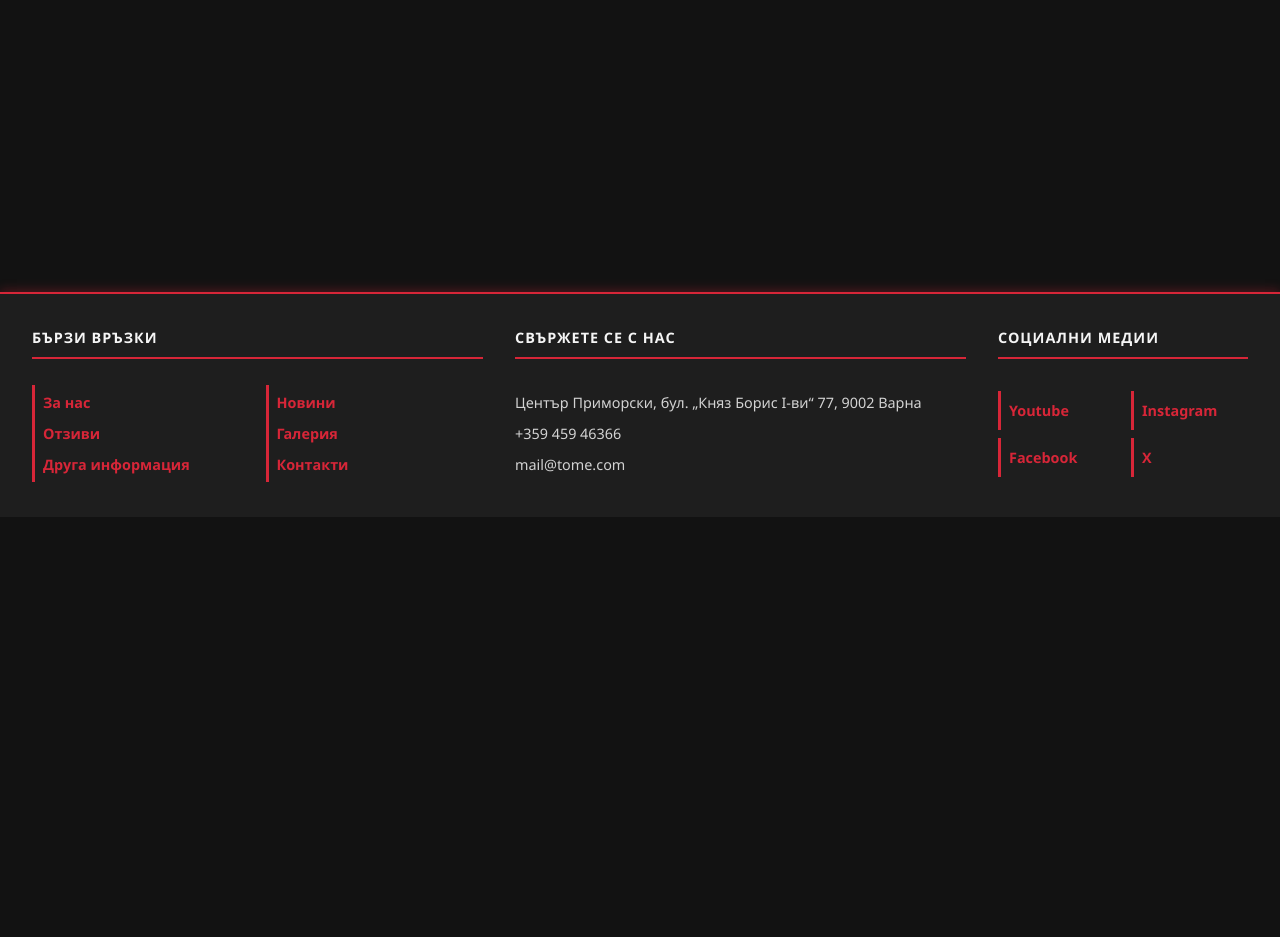
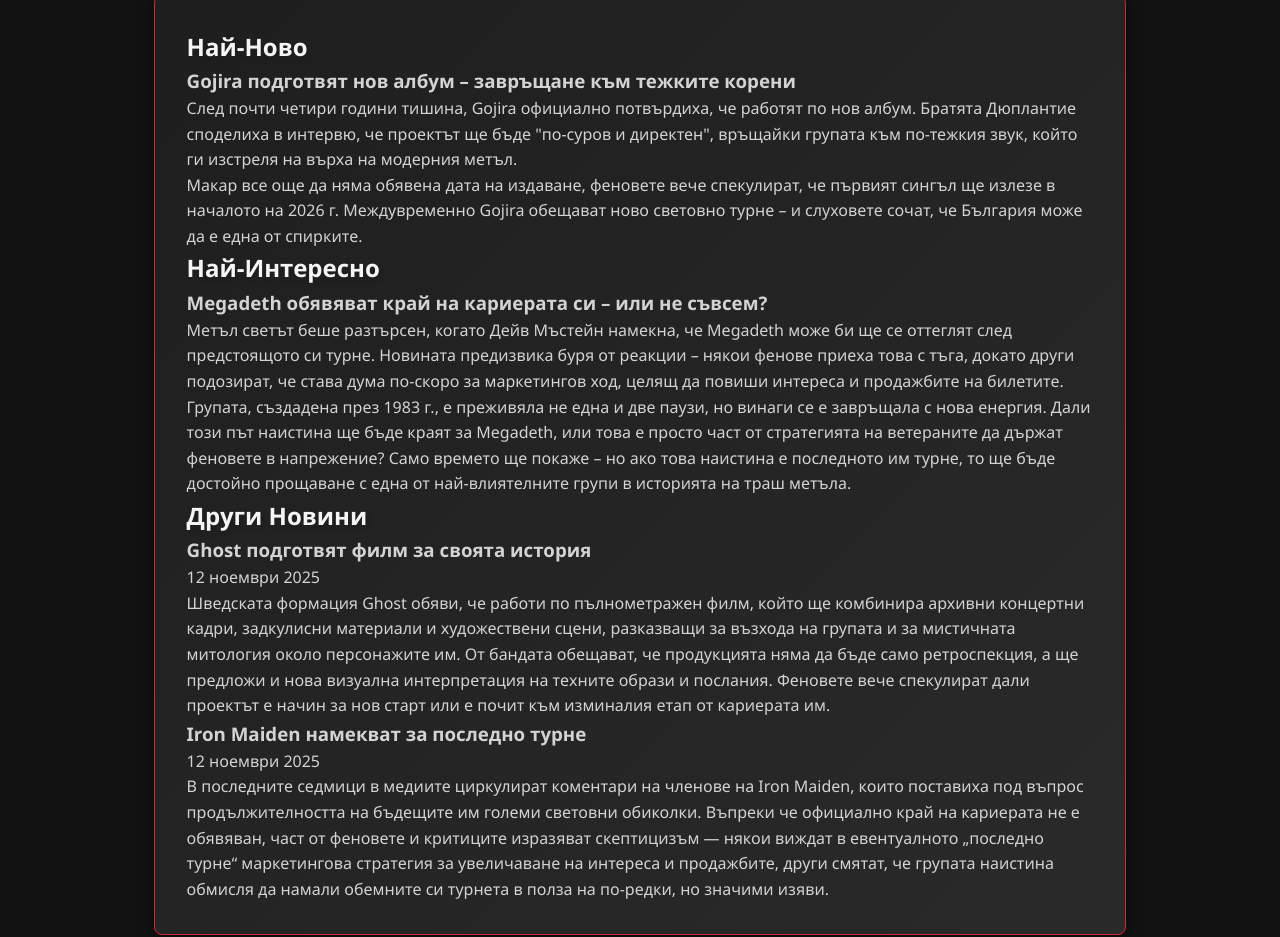
Before and after one commit to Hardobas1356/htmlProject, a plain HTML site: page news.html in a window 1280 px wide. Shown: the part 283-1220 px from the top of the page. Before the commit the page ends 800 px from the top, so only its background shows below. Drawn offline with Linux system fonts and the light colour scheme.

Commit message:
Added main content to news

```diff
--- a/news.html
+++ b/news.html
@@ -4,7 +4,7 @@
 <head>
     <meta charset="utf-8">
     <meta http-equiv="X-UA-Compatible" content="IE=edge">
-    <title>За организацията</title>
+    <title>Metal Charts</title>
     <meta name="description" content="">
     <meta name="viewport" content="width=device-width, initial-scale=1">
     <link rel="stylesheet" href="stylesheets/styles.css">
@@ -29,8 +29,74 @@
         </nav>
     </header>
     <main>
+        <h1>Новини</h1>
+        <hr>
         <div class="main-content">
-            asddsa
+            <h2>Най-ново</h2>
+            <div class="post">
+                <h3>Gojira подготвят нов албум – завръщане към тежките корени</h3>
+                <p>
+                    След почти четири години тишина, Gojira официално потвърдиха, че работят по нов албум.
+                    Братята Дюплантие споделиха в интервю, че проектът ще бъде "по-суров и директен",
+                    връщайки групата към по-тежкия звук, който ги изстреля на върха на модерния метъл.
+                </p>
+                <p>
+                    Макар все още да няма обявена дата на издаване, феновете вече спекулират, че първият сингъл ще
+                    излезе в началото на 2026 г.
+                    Междувременно Gojira обещават ново световно турне – и слуховете сочат, че България може да е една от
+                    спирките.
+                </p>
+            </div>
+
+            <h2>Най-интересно</h2>
+            <div class="post">
+                <h3>Megadeth обявяват край на кариерата си – или не съвсем?</h3>
+                <p>
+                    Метъл светът беше разтърсен, когато Дейв Мъстейн намекна, че Megadeth може би ще се оттеглят след
+                    предстоящото си турне.
+                    Новината предизвика буря от реакции – някои фенове приеха това с тъга, докато други подозират, че
+                    става дума по-скоро
+                    за маркетингов ход, целящ да повиши интереса и продажбите на билетите.
+                </p>
+                <p>
+                    Групата, създадена през 1983 г., е преживяла не една и две паузи, но винаги се е завръщала с нова
+                    енергия.
+                    Дали този път наистина ще бъде краят за Megadeth, или това е просто част от стратегията на
+                    ветераните да държат феновете в напрежение?
+                    Само времето ще покаже – но ако това наистина е последното им турне, то ще бъде достойно прощаване с
+                    една от най-влиятелните
+                    групи в историята на траш метъла.
+                </p>
+            </div>
+
+            <h2>Други новини</h2>
+            <div class="post">
+                <div class="post">
+                    <h3>Ghost подготвят филм за своята история</h3>
+                    <time datetime="2025-11-12">12 ноември 2025</time>
+                    <p>
+                        Шведската формация Ghost обяви, че работи по пълнометражен филм, който ще комбинира архивни
+                        концертни кадри, задкулисни материали и художествени сцени, разказващи за възхода на групата и
+                        за мистичната митология около персонажите им. От бандата обещават, че продукцията няма да бъде
+                        само ретроспекция, а ще предложи и нова визуална интерпретация на техните образи и послания.
+                        Феновете вече спекулират дали проектът е начин за нов старт или е почит към изминалия етап от
+                        кариерата им.
+                    </p>
+                </div>
+
+                <div class="post">
+                    <h3>Iron Maiden намекват за последно турне</h3>
+                    <time datetime="2025-11-12">12 ноември 2025</time>
+                    <p>
+                        В последните седмици в медиите циркулират коментари на членове на Iron Maiden, които поставиха
+                        под въпрос продължителността на бъдещите им големи световни обиколки. Въпреки че официално край
+                        на кариерата не е обявяван, част от феновете и критиците изразяват скептицизъм — някои виждат в
+                        евентуалното „последно турне“ маркетингова стратегия за увеличаване на интереса и продажбите,
+                        други смятат, че групата наистина обмисля да намали обемните си турнета в полза на по-редки, но
+                        значими изяви.
+                    </p>
+                </div>
+            </div>
         </div>
     </main>
     <footer>
```
